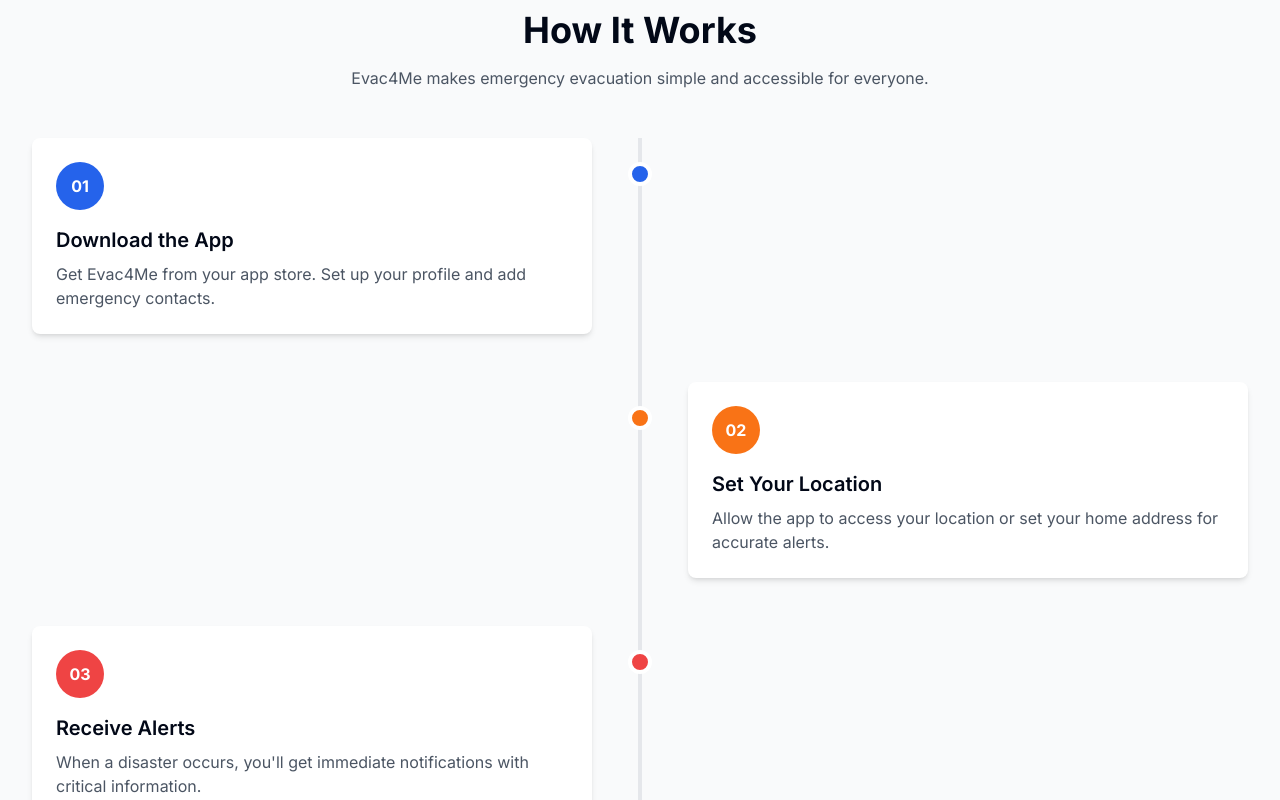
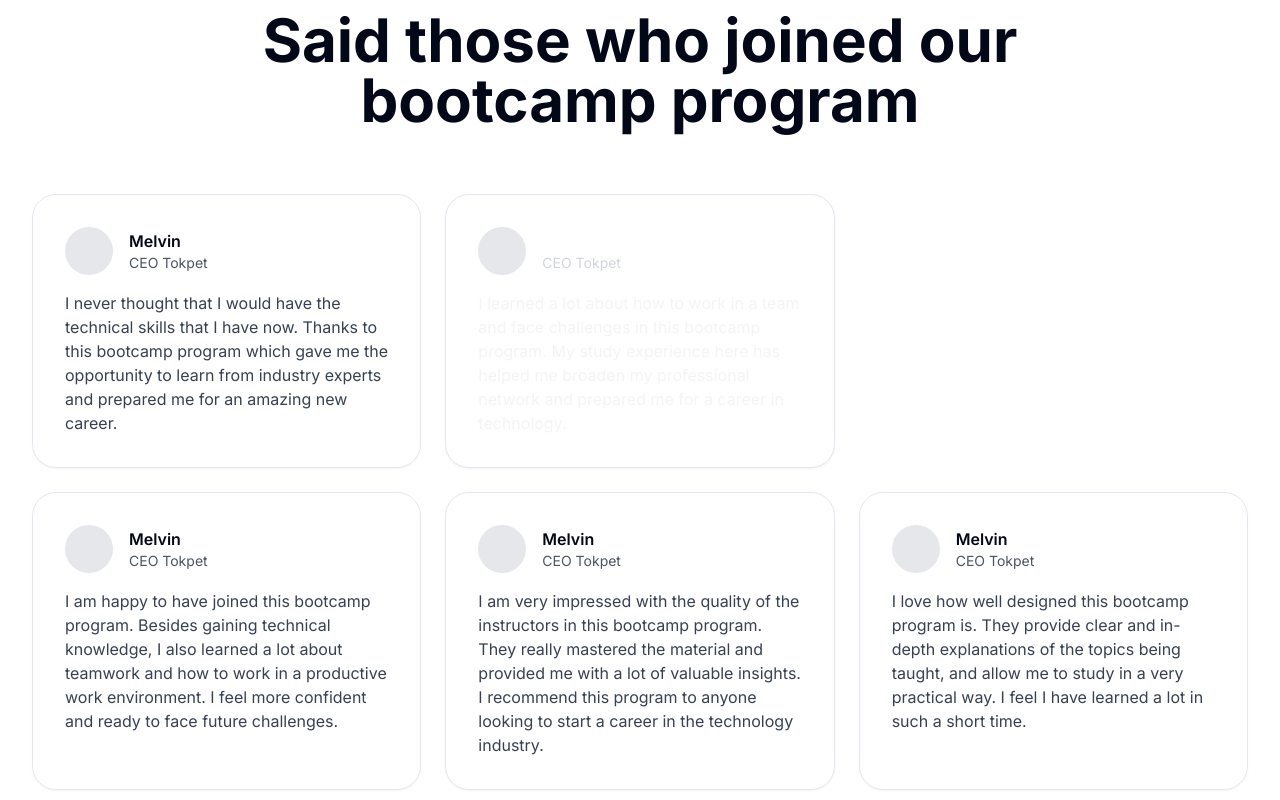
Before and after one commit to muhammadh4mza/evac_4_me, a React (Vite) app: page / in a window 1280 px wide. Shown: the part 2580-3380 px from the top of the page. Built offline with nearby package versions, Linux system fonts and the light colour scheme.

Commit message:
Refactor: Update "How It Works" section
Update the "How It Works" section to match the provided image.

```diff
--- a/src/components/HowItWorksSection.tsx
+++ b/src/components/HowItWorksSection.tsx
@@ -1,72 +1,93 @@
 
 import React from 'react';
+import { Card } from "@/components/ui/card";
 
-const steps = [
+// Testimonial data
+const testimonials = [
   {
-    number: "01",
-    title: "Download the App",
-    description: "Get Evac4Me from your app store. Set up your profile and add emergency contacts.",
-    color: "bg-evac-blue"
+    name: "Melvin",
+    position: "CEO Tokpet",
+    content: "I never thought that I would have the technical skills that I have now. Thanks to this bootcamp program which gave me the opportunity to learn from industry experts and prepared me for an amazing new career.",
+    isDark: false
   },
   {
-    number: "02",
-    title: "Set Your Location",
-    description: "Allow the app to access your location or set your home address for accurate alerts.",
-    color: "bg-evac-orange"
+    name: "Jarwo Sutejo",
+    position: "CEO Tokpet",
+    content: "I learned a lot about how to work in a team and face challenges in this bootcamp program. My study experience here has helped me broaden my professional network and prepared me for a career in technology.",
+    isDark: true
   },
   {
-    number: "03",
-    title: "Receive Alerts",
-    description: "When a disaster occurs, you'll get immediate notifications with critical information.",
-    color: "bg-red-500"
+    name: "Melvin",
+    position: "CEO Tokpet",
+    content: "I am happy to have joined this bootcamp program. Besides gaining technical knowledge, I also learned a lot about teamwork and how to work in a productive work environment. I feel more confident and ready to face future challenges.",
+    isDark: false
   },
   {
-    number: "04",
-    title: "Follow Evacuation Routes",
-    description: "The app will show you the safest paths to the nearest designated safe zones.",
-    color: "bg-evac-blue"
+    name: "Melvin",
+    position: "CEO Tokpet",
+    content: "I am very impressed with the quality of the instructors in this bootcamp program. They really mastered the material and provided me with a lot of valuable insights. I recommend this program to anyone looking to start a career in the technology industry.",
+    isDark: false
   },
   {
-    number: "05",
-    title: "Reach Safety",
-    description: "Once you arrive at a safe location, the app confirms you've reached a secure area.",
-    color: "bg-evac-green"
-  },
-  {
-    number: "06",
-    title: "Notify Loved Ones",
-    description: "Tap the \"I'm Safe\" button to automatically alert your emergency contacts.",
-    color: "bg-evac-orange"
+    name: "Melvin",
+    position: "CEO Tokpet",
+    content: "I love how well designed this bootcamp program is. They provide clear and in-depth explanations of the topics being taught, and allow me to study in a very practical way. I feel I have learned a lot in such a short time.",
+    isDark: false
   }
 ];
 
 const HowItWorksSection = () => {
   return (
-    <section id="how-it-works" className="py-20 bg-gray-50 scrolling-section">
+    <section id="how-it-works" className="py-20 hexagon-gradient scrolling-section">
       <div className="container mx-auto px-4 sm:px-6 lg:px-8">
-        <h2 className="text-3xl md:text-4xl font-bold text-center mb-4">How It Works</h2>
-        <p className="text-center text-gray-600 mb-12 max-w-2xl mx-auto">
-          Evac4Me makes emergency evacuation simple and accessible for everyone.
-        </p>
+        <h2 className="text-4xl md:text-5xl lg:text-6xl font-bold text-center mb-16 leading-tight">
+          Said those who joined our<br />bootcamp program
+        </h2>
 
-        <div className="relative">
-          <div className="absolute left-1/2 -translate-x-1/2 h-full w-1 bg-gray-200 hidden md:block"></div>
-
-          <div className="space-y-12">
-            {steps.map((step, index) => (
-              <div key={index} className="relative">
-                <div className={`md:w-1/2 ${index % 2 === 0 ? 'md:mr-auto pr-12' : 'md:ml-auto md:pl-12'}`}>
-                  <div className="bg-white p-6 rounded-lg shadow-md">
-                    <div className={`${step.color} w-12 h-12 rounded-full flex items-center justify-center text-white font-bold mb-4`}>
-                      {step.number}
-                    </div>
-                    <h3 className="text-xl font-semibold mb-2">{step.title}</h3>
-                    <p className="text-gray-600">{step.description}</p>
+        <div className="grid grid-cols-1 md:grid-cols-2 lg:grid-cols-3 gap-6">
+          {/* First row - 2 cards */}
+          <div className="lg:col-span-2">
+            <div className="grid grid-cols-1 md:grid-cols-2 gap-6">
+              <Card className={`p-8 rounded-3xl ${testimonials[0].isDark ? 'dark-hexagon-gradient text-white' : 'bg-white/80'}`}>
+                <div className="flex items-center mb-4">
+                  <div className="w-12 h-12 rounded-full bg-gray-200 mr-4"></div>
+                  <div>
+                    <h4 className="font-semibold">{testimonials[0].name}</h4>
+                    <p className={`text-sm ${testimonials[0].isDark ? 'text-gray-300' : 'text-gray-600'}`}>{testimonials[0].position}</p>
                   </div>
                 </div>
-                <div className={`hidden md:block absolute top-6 ${index % 2 === 0 ? 'right-1/2 -mr-3' : 'left-1/2 -ml-3'} w-6 h-6 ${step.color} rounded-full border-4 border-white`}></div>
-              </div>
-            ))}
+                <p className={testimonials[0].isDark ? 'text-gray-100' : 'text-gray-700'}>{testimonials[0].content}</p>
+              </Card>
+
+              <Card className={`p-8 rounded-3xl ${testimonials[1].isDark ? 'dark-hexagon-gradient text-white' : 'bg-white/80'}`}>
+                <div className="flex items-center mb-4">
+                  <div className="w-12 h-12 rounded-full bg-gray-200 mr-4"></div>
+                  <div>
+                    <h4 className="font-semibold">{testimonials[1].name}</h4>
+                    <p className={`text-sm ${testimonials[1].isDark ? 'text-gray-300' : 'text-gray-600'}`}>{testimonials[1].position}</p>
+                  </div>
+                </div>
+                <p className={testimonials[1].isDark ? 'text-gray-100' : 'text-gray-700'}>{testimonials[1].content}</p>
+              </Card>
+            </div>
+          </div>
+
+          {/* Second row - 3 cards */}
+          <div className="lg:col-span-3">
+            <div className="grid grid-cols-1 md:grid-cols-3 gap-6">
+              {testimonials.slice(2).map((testimonial, index) => (
+                <Card key={index} className={`p-8 rounded-3xl ${testimonial.isDark ? 'dark-hexagon-gradient text-white' : 'bg-white/80'}`}>
+                  <div className="flex items-center mb-4">
+                    <div className="w-12 h-12 rounded-full bg-gray-200 mr-4"></div>
+                    <div>
+                      <h4 className="font-semibold">{testimonial.name}</h4>
+                      <p className={`text-sm ${testimonial.isDark ? 'text-gray-300' : 'text-gray-600'}`}>{testimonial.position}</p>
+                    </div>
+                  </div>
+                  <p className={testimonial.isDark ? 'text-gray-100' : 'text-gray-700'}>{testimonial.content}</p>
+                </Card>
+              ))}
+            </div>
           </div>
         </div>
       </div>
```
